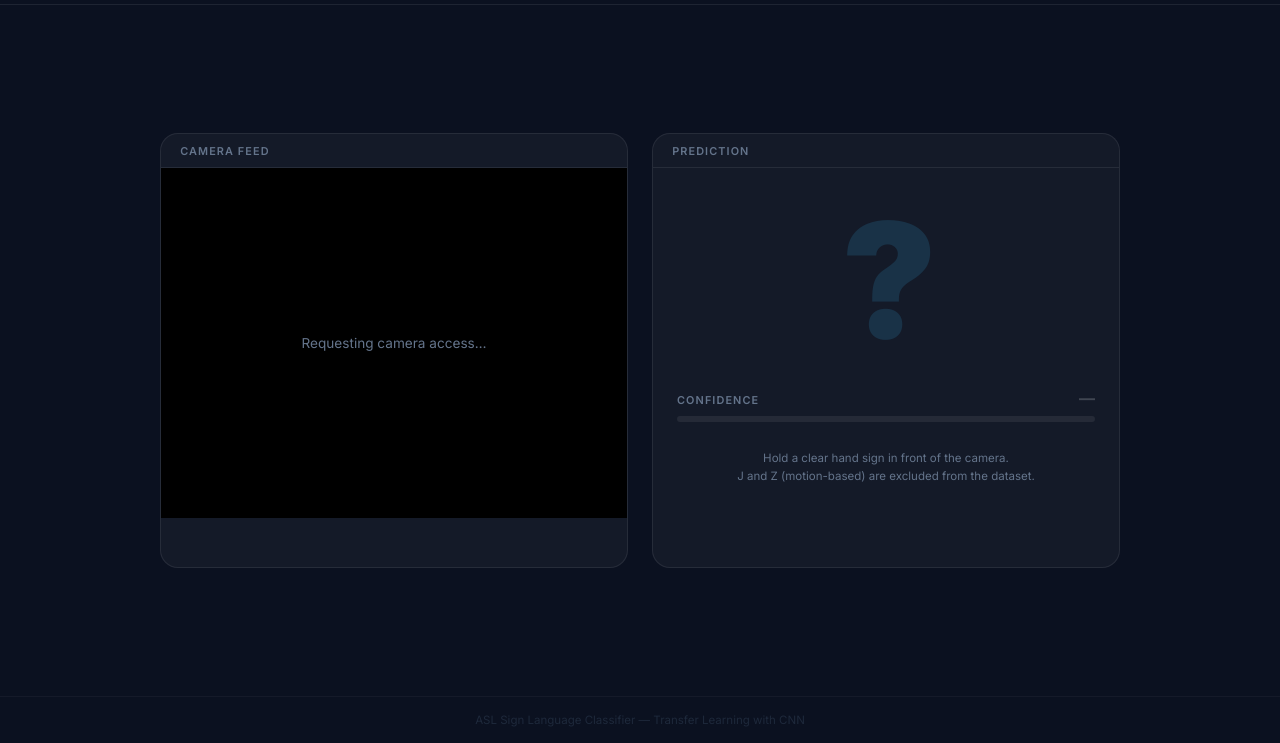
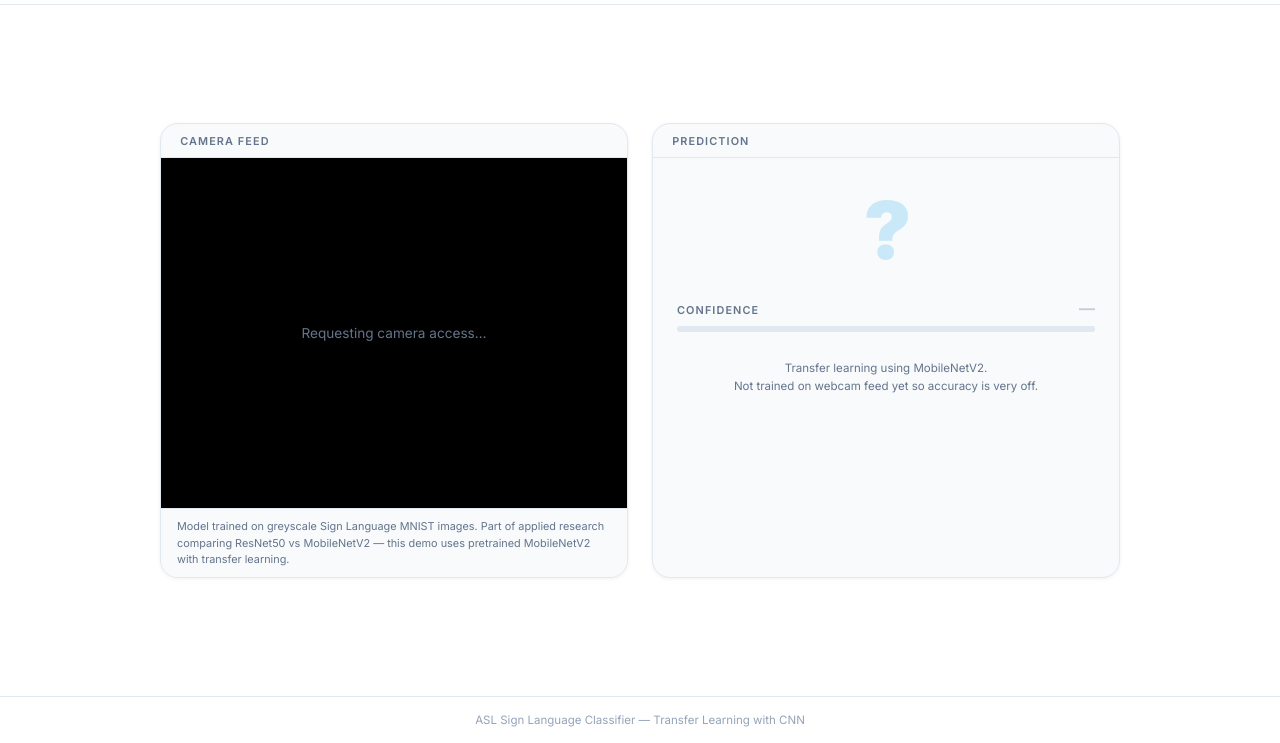
Before and after one commit to mclem6/sign-language-classifier-app, a plain HTML site: page frontend/index.html in a window 1280 px wide. Shown: the part 57-800 px from the top of the page. Drawn offline with Linux system fonts and the light colour scheme; a script that the page names is missing.

Commit message:
clarification message

```diff
--- a/frontend/index.html
+++ b/frontend/index.html
@@ -3,22 +3,22 @@
 <head>
   <meta charset="UTF-8" />
   <meta name="viewport" content="width=device-width, initial-scale=1.0" />
-  <title>ASL Sign Language Classifier</title>
+  <title>Sign Language Classifier</title>
   <link rel="preconnect" href="https://fonts.googleapis.com" />
   <link href="https://fonts.googleapis.com/css2?family=Inter:wght@300;400;600;700;900&display=swap" rel="stylesheet" />
   <style>
     *, *::before, *::after { margin: 0; padding: 0; box-sizing: border-box; }
 
     :root {
-      --bg:        #0b1120;
-      --surface:   rgba(255,255,255,0.04);
-      --border:    rgba(255,255,255,0.08);
-      --accent:    #38bdf8;
-      --accent2:   #0ea5e9;
-      --text:      #f1f5f9;
+      --bg:        #ffffff;
+      --surface:   #f8fafc;
+      --border:    #e2e8f0;
+      --accent:    #0ea5e9;
+      --accent2:   #0284c7;
+      --text:      #0f172a;
       --muted:     #64748b;
       --success:   #22c55e;
-      --error:     #f87171;
+      --error:     #ef4444;
     }
 
     body {
@@ -98,6 +98,7 @@
       border: 1px solid var(--border);
       border-radius: 18px;
       overflow: hidden;
+      box-shadow: 0 1px 4px rgba(0,0,0,0.06);
     }
 
     .card-header {
@@ -152,7 +153,7 @@
     }
 
     .letter {
-      font-size: clamp(6rem, 14vw, 10rem);
+      font-size: clamp(3rem, 8vw, 5rem);
       font-weight: 900;
       line-height: 1;
       letter-spacing: -0.04em;
@@ -160,7 +161,7 @@
       transition: color 0.15s ease, transform 0.1s ease;
       user-select: none;
     }
-    .letter.empty { color: rgba(56,189,248,0.15); }
+    .letter.empty { color: rgba(14,165,233,0.2); }
     .letter.pop   { transform: scale(1.08); }
 
     .confidence-wrap {
@@ -191,7 +192,7 @@
     .bar-track {
       height: 6px;
       border-radius: 99px;
-      background: rgba(255,255,255,0.07);
+      background: #e2e8f0;
       overflow: hidden;
     }
     .bar-fill {
@@ -211,13 +212,22 @@
 
     .err { color: var(--error); font-size: 0.78rem; min-height: 1.1em; text-align: center; }
 
+    .video-disclaimer {
+      padding: 0.6rem 1rem;
+      font-size: 0.68rem;
+      color: var(--muted);
+      line-height: 1.5;
+      border-top: 1px solid var(--border);
+      background: var(--surface);
+    }
+
     /* ── Footer ── */
     footer {
       padding: 1rem 2rem;
       text-align: center;
       font-size: 0.72rem;
-      color: #1e293b;
-      border-top: 1px solid rgba(255,255,255,0.04);
+      color: #94a3b8;
+      border-top: 1px solid var(--border);
       flex-shrink: 0;
     }
   </style>
@@ -225,7 +235,7 @@
 <body>
 
 <header>
-  <div class="logo">ASL <em>Classifier</em></div>
+  <div class="logo">Sign Language <em>Classifier</em></div>
   <div class="status-badge">
     <div class="dot" id="dot"></div>
     <span id="statusText">Waiting for camera</span>
@@ -242,6 +252,9 @@
         <video id="video" autoplay playsinline muted></video>
         <div class="camera-msg" id="cameraMsg">Requesting camera access…</div>
       </div>
+      <p class="video-disclaimer">
+        Model trained on greyscale Sign Language MNIST images. Part of applied research comparing ResNet50 vs MobileNetV2 — this demo uses pretrained MobileNetV2 with transfer learning.
+      </p>
     </div>
 
     <!-- Prediction -->
@@ -260,7 +273,7 @@
           </div>
         </div>
 
-        <p class="note">Hold a clear hand sign in front of the camera.<br>J and Z (motion-based) are excluded from the dataset.</p>
+        <p class="note">Transfer learning using MobileNetV2.<br>Not trained on webcam feed yet so accuracy is very off.</p>
         <div class="err" id="errMsg"></div>
       </div>
     </div>
```
